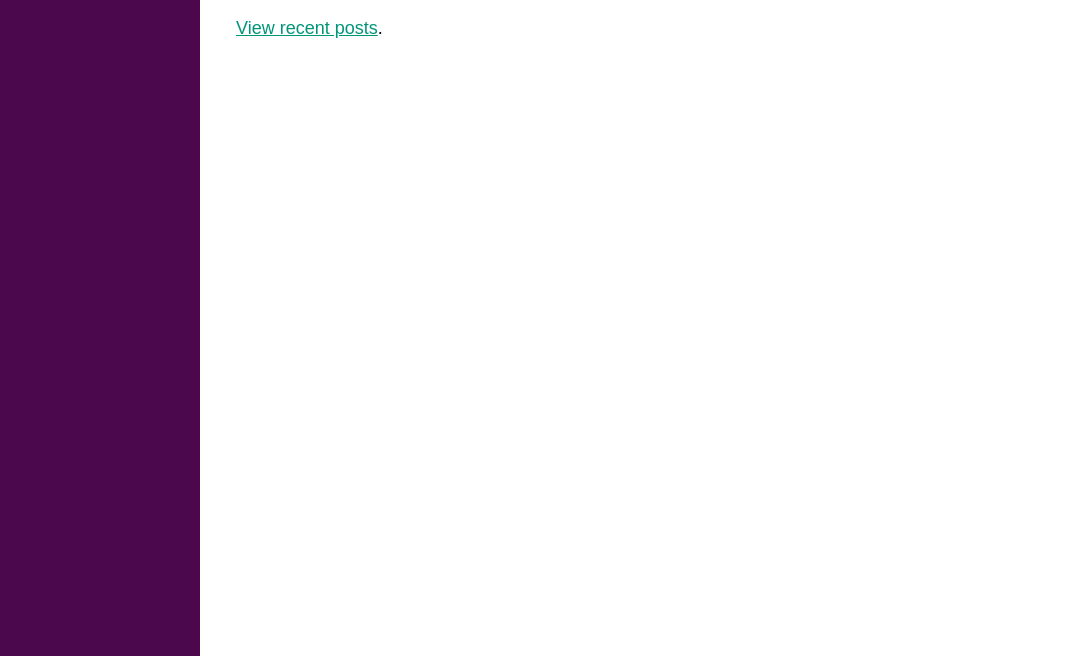
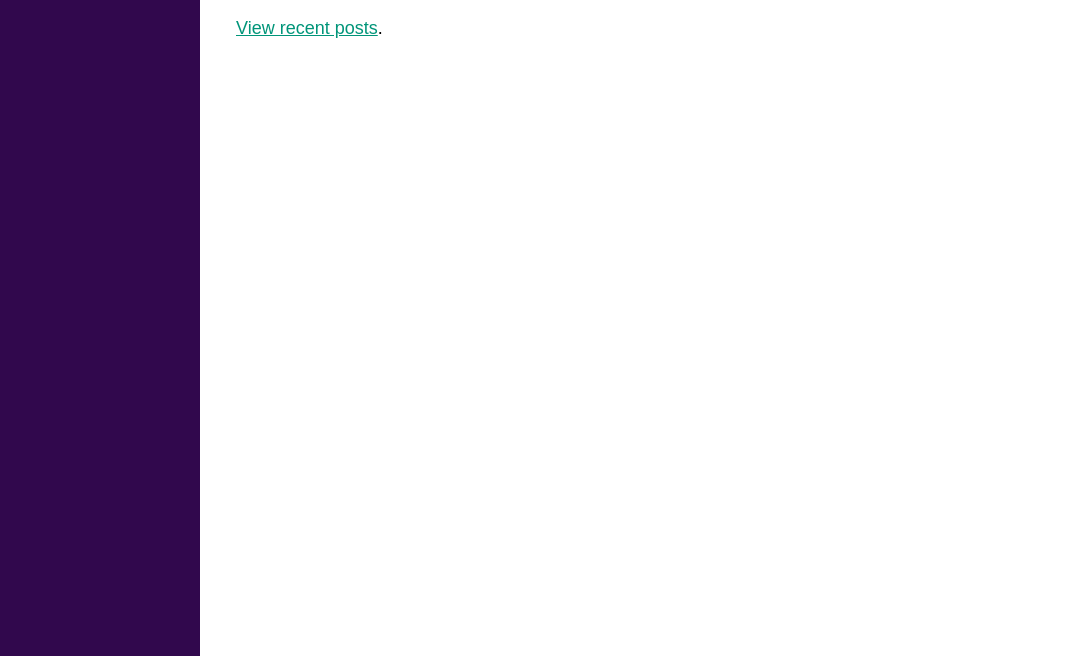
Before and after one commit to monika-sulecka/fizjopage, a website with bundled scripts: page frontend/index.html in a window 1280 px wide. Shown: the part 144-800 px from the top of the page, without its empty margins (0-1071 px from the left). Built offline with nearby package versions, Linux system fonts and the light colour scheme.

Commit message:
change background color

```diff
--- a/frontend/static/css/index.css
+++ b/frontend/static/css/index.css
@@ -11,7 +11,7 @@ body {
 	left: 0;
 	width: var(--nav-width);
 	height: 100vh;
-	background: #4b084d;
+	background: #31084d;
 }
 
 .nav__link {
```
